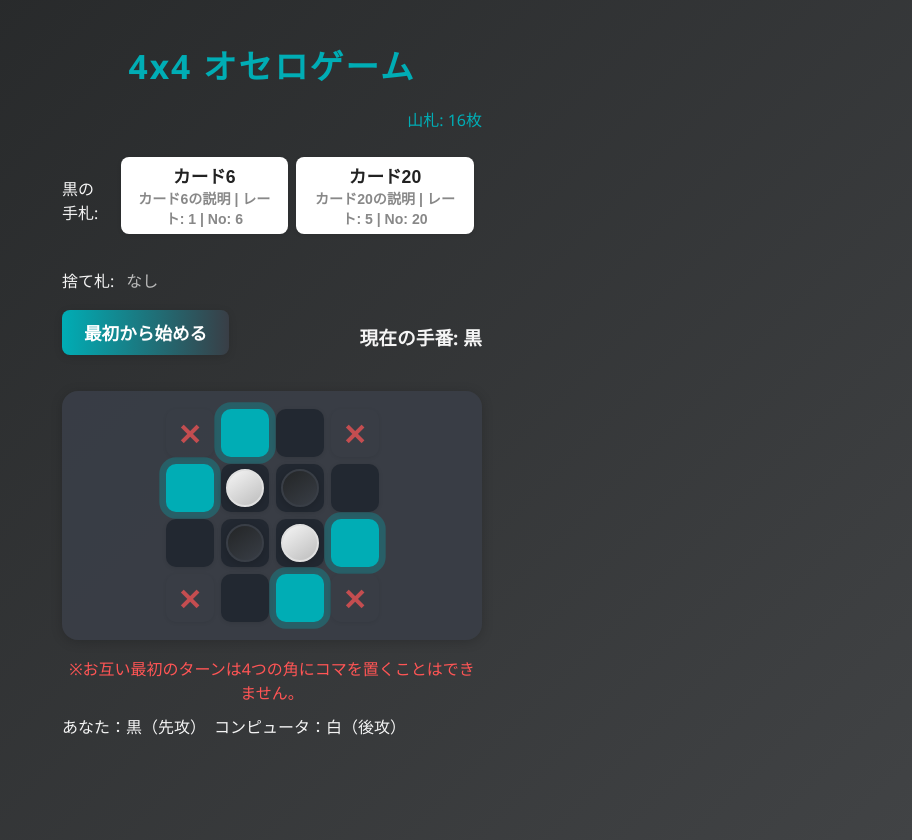
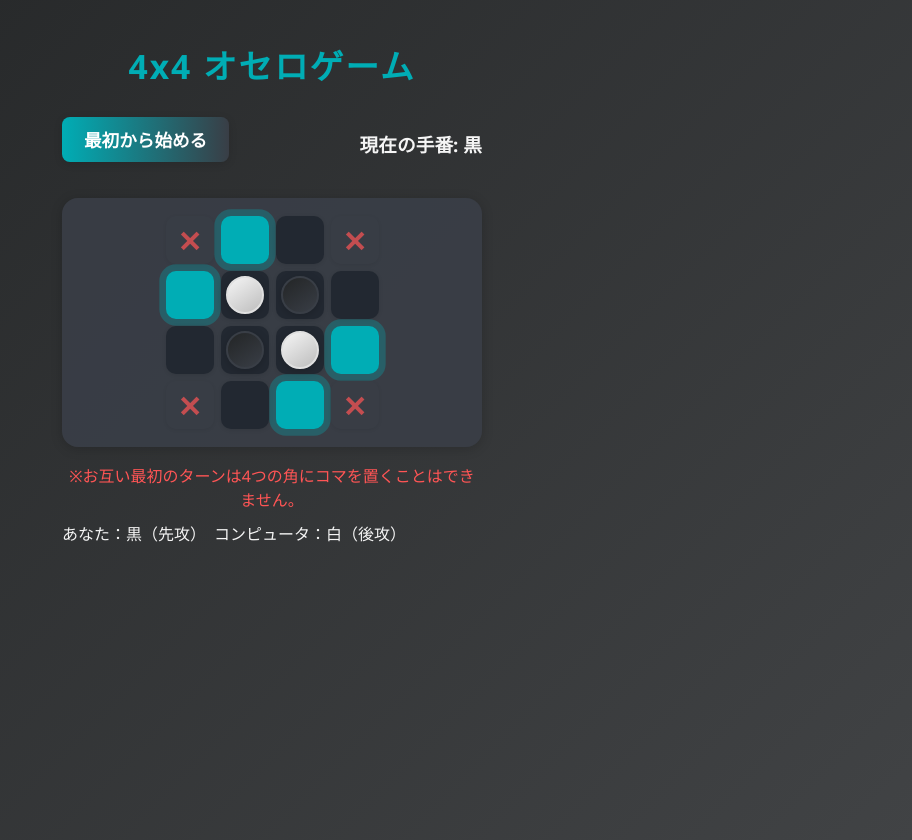
Before and after one commit to kewpie134134/reversi4x4, a React (Vite) app: page / in a window 1280 px wide. Both pictures are taken after a click on the button "ゲーム開始". Shown: the whole page, without its empty margins (368-1280 px from the left). Built offline with nearby package versions, Linux system fonts and the light colour scheme.

Commit message:
Revert "Merge pull request #9 from kewpie134134/dev"
This reverts commit e15a5de4dfb94e577d198811d4f74dcb87cb316b, reversing
changes made to a51e6349c8d30d7812a45e076fdb9d595be48409.

```diff
--- a/src/App.tsx
+++ b/src/App.tsx
@@ -11,16 +11,9 @@ import {
 } from "./utils/reversiLogic";
 import type { BoardType } from "./utils/reversiLogic";
 import Top from "./Top";
-import { CARD_MASTER } from "./cards";
-import type { Card } from "./cards";
 
 type Mode = "human" | "cpu";
 type CpuLevel = "easy" | "hard";
-
-// カード型を拡張
-type ExtendedCard = Card & {
-  id: string;
-};
 
 function App() {
   const [board, setBoard] = useState<BoardType>(getInitialBoard());
@@ -34,39 +27,6 @@ function App() {
   const [cpuColor, setCpuColor] = useState<"black" | "white">("white");
   const [cpuLevel, setCpuLevel] = useState<CpuLevel>("hard");
   const [showTop, setShowTop] = useState(true);
-  const [turnCount, setTurnCount] = useState(0); // 追加
-
-  // カード関連（山札は共通、手札・捨て札は個別）
-  const [deck, setDeck] = useState<ExtendedCard[]>([]);
-  const [handBlack, setHandBlack] = useState<ExtendedCard[]>([]);
-  const [handWhite, setHandWhite] = useState<ExtendedCard[]>([]);
-  const [trash, setTrash] = useState<ExtendedCard[]>([]); // 捨て札（共通）に変更
-  const [cardPlayed, setCardPlayed] = useState(false);
-  const [prevPlayer, setPrevPlayer] = useState<"black" | "white">("black");
-
-  // 「ドロー中」状態を追加
-  const [drawing, setDrawing] = useState(false);
-
-  // 山札初期化＆黒白それぞれ2枚ドロー
-  useEffect(() => {
-    if (!showTop) {
-      // ユニークなIDを持つカードを生成し、description/rate/noを持たせる
-      const initialDeck = CARD_MASTER.map((c) => ({
-        ...c,
-        id: `${c.no}-${Date.now()}-${Math.random()}`, // ユニークIDを付与
-      }));
-      for (let i = initialDeck.length - 1; i > 0; i--) {
-        const j = Math.floor(Math.random() * (i + 1));
-        [initialDeck[i], initialDeck[j]] = [initialDeck[j], initialDeck[i]];
-      }
-      // ここでsliceで配ることで重複を防ぐ
-      setHandBlack(initialDeck.slice(0, 2));
-      setHandWhite(initialDeck.slice(2, 4));
-      setDeck(initialDeck.slice(4));
-      setTrash([]);
-      setCardPlayed(false);
-    }
-  }, [showTop]);
 
   const validMoves = getValidMoves(board, currentPlayer);
   const opponent = currentPlayer === "black" ? "white" : "black";
@@ -101,128 +61,15 @@ function App() {
   // 現在の手番がCPUかどうか
   const isCpuTurn = mode === "cpu" && currentPlayer === cpuColor;
 
-  // ドロー処理を関数化
-  const drawCard = (player: "black" | "white") => {
-    if (deck.length === 0) return;
-    const card = deck[0];
-    setDeck((prev) => prev.slice(1));
-    if (player === "black") {
-      setHandBlack((prev) => [...prev, card]);
-    } else {
-      setHandWhite((prev) => [...prev, card]);
-    }
-  };
-
-  // 自分のターン開始時に1秒待ってから1枚ドロー（共通山札）
+  // コンピュータの自動手番
   useEffect(() => {
-    if (showTop || gameOver) return;
-    if (prevPlayer !== currentPlayer && !cardPlayed) {
-      setDrawing(true);
-      const timer = setTimeout(() => {
-        drawCard(currentPlayer);
-        setDrawing(false);
-      }, 1000);
-      setPrevPlayer(currentPlayer);
-      return () => clearTimeout(timer);
-    }
-    // eslint-disable-next-line
-  }, [currentPlayer, showTop, gameOver]);
-
-  // カードを出す（人間プレイヤー専用）
-  const handlePlayCard = (cardId: string) => {
-    if (cardPlayed || gameOver || drawing) return; // ドロー中は出せない
-    let card: ExtendedCard | undefined;
-    if (currentPlayer === "black") {
-      card = handBlack.find((c) => c.id === cardId);
-      setHandBlack((prev) => prev.filter((c) => c.id !== cardId));
-    } else {
-      card = handWhite.find((c) => c.id === cardId);
-      setHandWhite((prev) => prev.filter((c) => c.id !== cardId));
-    }
-    // 重複チェック不要（人間は1回しか出せない）
-    if (card) {
-      setTrash((prev) => [...prev, card]);
-    }
-    setCardPlayed(true);
-  };
-
-  // 共通の手番処理
-  const doMove = (row: number, col: number, player: "black" | "white") => {
-    if (!cardPlayed) return; // カードを出していないと置けない
-    const toFlip = getFlippable(board, row, col, player);
-    if (toFlip.length === 0) return;
-
-    const newBoard = board.map((r) => r.slice());
-    newBoard[row][col] = player;
-    toFlip.forEach(([r, c]) => {
-      newBoard[r][c] = player;
-    });
-    setBoard(newBoard);
-    setScore(countStones(newBoard));
-    setCurrentPlayer(player === "black" ? "white" : "black");
-    setCardPlayed(false); // 次のターンのためリセット
-    setTurnCount((prev) => prev + 1); // ← 追加
-  };
-
-  // クリック時
-  const handleCellClick = (row: number, col: number) => {
     if (gameOver) return;
-    if (isCpuTurn) return; // CPUの手番はクリック不可
-    doMove(row, col, currentPlayer);
-  };
-
-  // CPUがカードを出す処理（手札・捨て札を同時に更新）
-  const cpuPlayCard = (color: "black" | "white") => {
-    let card: ExtendedCard | undefined;
-    if (color === "white") {
-      setHandWhite((prev) => {
-        card = prev[0];
-        return prev.slice(1);
-      });
-    } else {
-      setHandBlack((prev) => {
-        card = prev[0];
-        return prev.slice(1);
-      });
-    }
-    // setStateの直後だとcardがundefinedになる場合があるので、setTimeoutで次のtickで追加
-    setTimeout(() => {
-      if (card) setTrash((prevTrash) => [...prevTrash, card!]);
-      setCardPlayed(true);
-    }, 0);
-  };
-
-  // CPUの自動手番（カードを出してからコマを置く）
-  useEffect(() => {
-    if (!isCpuTurn || gameOver || showTop) return;
-    if (drawing) return;
-    // 手札がなければドローしてからreturn（次のuseEffectで再度CPU手番が動く）
-    if (
-      (cpuColor === "white" && handWhite.length === 0) ||
-      (cpuColor === "black" && handBlack.length === 0)
-    ) {
-      if (deck.length > 0) drawCard(cpuColor);
-      return;
-    }
-
-    // 1ターンに1回だけカードを出す
-    if (!cardPlayed) {
-      cpuPlayCard(cpuColor);
-      return;
-    }
-
-    // カードを出した後、石を置く
-    setTimeout(() => {
+    if (isCpuTurn) {
       const moves = getValidMoves(board, cpuColor);
-      if (moves.length === 0) {
-        setCurrentPlayer(cpuColor === "black" ? "white" : "black");
-        setCardPlayed(false);
-        return;
-      }
-
+      if (moves.length > 0) {
         let row: number, col: number;
         if (cpuLevel === "easy") {
-        // ひっくり返せる数が最大の手
+          // easy: ひっくり返せる数が最大の手を選ぶ
           let max = -1;
           let bestMoves: [number, number][] = [];
           for (const [r, c] of moves) {
@@ -236,7 +83,7 @@ function App() {
           }
           [row, col] = bestMoves[Math.floor(Math.random() * bestMoves.length)];
         } else {
-        // hard: 角優先
+          // hard: 角が取れるなら角、なければひっくり返せる数が最大の手
           const corners: [number, number][] = [
             [0, 0],
             [0, board.length - 1],
@@ -247,8 +94,7 @@ function App() {
             corners.some(([cr, cc]) => cr === r && cc === c)
           );
           if (cornerMoves.length > 0) {
-          [row, col] =
-            cornerMoves[Math.floor(Math.random() * cornerMoves.length)];
+            [row, col] = cornerMoves[Math.floor(Math.random() * cornerMoves.length)];
           } else {
             let max = -1;
             let bestMoves: [number, number][] = [];
@@ -264,35 +110,44 @@ function App() {
             [row, col] = bestMoves[Math.floor(Math.random() * bestMoves.length)];
           }
         }
-      doMove(row, col, cpuColor);
-    }, 600); // カードを出してから少し待つ
+        setTimeout(() => doMove(row, col, cpuColor), 500);
+      } else {
+        // パス
+        setCurrentPlayer(cpuColor === "black" ? "white" : "black");
+      }
+    }
     // eslint-disable-next-line
-  }, [
-    isCpuTurn,
-    handBlack,
-    handWhite,
-    board,
-    gameOver,
-    showTop,
-    cpuLevel,
-    drawing,
-    cardPlayed, // 追加
-  ]);
+  }, [currentPlayer, board, gameOver, mode, cpuColor, cpuLevel]);
+
+  // 共通の手番処理
+  const doMove = (row: number, col: number, player: "black" | "white") => {
+    const toFlip = getFlippable(board, row, col, player);
+    if (toFlip.length === 0) return;
+
+    const newBoard = board.map((r) => r.slice());
+    newBoard[row][col] = player;
+    toFlip.forEach(([r, c]) => {
+      newBoard[r][c] = player;
+    });
+    setBoard(newBoard);
+    setScore(countStones(newBoard));
+    setCurrentPlayer(player === "black" ? "white" : "black");
+  };
+
+  // クリック時
+  const handleCellClick = (row: number, col: number) => {
+    if (gameOver) return;
+    if (isCpuTurn) return; // CPUの手番はクリック不可
+    doMove(row, col, currentPlayer);
+  };
 
   const handleReset = () => {
-    setShowTop(true);
+    setShowTop(true); // トップ画面に戻る
     setBoard(getInitialBoard());
     setCurrentPlayer("black");
     setScore(countStones(getInitialBoard()));
     setGameOver(false);
     setAnimate(false);
-    setDeck([]);
-    setHandBlack([]);
-    setHandWhite([]);
-    setTrash([]); // 共通捨て札をリセット
-    setCardPlayed(false);
-    setDrawing(false); // ← 追加：ドロー中状態もリセット
-    setTurnCount(0); // ← 追加：ターン数もリセット
   };
 
   useEffect(() => {
@@ -302,11 +157,6 @@ function App() {
     setScore(countStones(getInitialBoard()));
     setGameOver(false);
     setAnimate(false);
-    setDeck([]);
-    setHandBlack([]);
-    setHandWhite([]);
-    setTrash([]); // 共通捨て札をリセット
-    setCardPlayed(false);
   }, [mode, cpuColor]);
 
   // トップページ
@@ -337,70 +187,7 @@ function App() {
   return (
     <div className="app">
       <h1>4x4 オセロゲーム</h1>
-      <div style={{ marginBottom: 8, textAlign: "right", color: "#00adb5" }}>
-        山札: {deck.length}枚
-      </div>
-      <div style={{ margin: "16px 0", display: "flex", alignItems: "center" }}>
-        <span style={{ marginRight: 12 }}>
-          {currentPlayer === "black" ? "黒" : "白"}の手札:
-        </span>
-        {(currentPlayer === "black" ? handBlack : handWhite).map((card) => (
-          <button
-            key={card.id}
-            style={{
-              background: "#fff",
-              color: "#222",
-              borderRadius: 8,
-              padding: "6px 12px",
-              marginRight: 8,
-              boxShadow: "0 1px 4px rgba(0,0,0,0.10)",
-              fontWeight: "bold",
-              opacity: !cardPlayed && !drawing ? 1 : 0.7,
-              cursor: cardPlayed || drawing ? "not-allowed" : "pointer",
-            }}
-            disabled={cardPlayed || drawing}
-            onClick={() => handlePlayCard(card.id)}
-          >
-            {card.name}
-            <div style={{ fontSize: "0.8em", color: "#888" }}>
-              {card.description} | レート: {card.rate} | No: {card.no}
-            </div>
-          </button>
-        ))}
-        {drawing && (
-          <span style={{ color: "#00adb5", marginLeft: 8 }}>
-            カードをドロー中...
-          </span>
-        )}
-        {(currentPlayer === "black" ? handBlack : handWhite).length === 0 &&
-          !drawing && <span style={{ color: "#bbb" }}>なし</span>}
-      </div>
-      {/* 捨て札表示 */}
-      <div style={{ margin: "8px 0", display: "flex", alignItems: "center" }}>
-        <span style={{ marginRight: 12 }}>捨て札:</span>
-        {trash.map((card) => (
-          <span
-            key={card.id}
-            style={{
-              background: "#eee",
-              color: "#888",
-              borderRadius: 8,
-              padding: "4px 10px",
-              marginRight: 6,
-              fontSize: "0.95em",
-              border: "1px solid #ccc",
-            }}
-          >
-            {card.name}（No:{card.no} / Rate:{card.rate}）
-          </span>
-        ))}
-        {trash.length === 0 && <span style={{ color: "#bbb" }}>なし</span>}
-      </div>
-      <ScoreBoard
-        score={score}
-        currentPlayer={playerName}
-        onReset={handleReset}
-      />
+      <ScoreBoard score={score} currentPlayer={playerName} onReset={handleReset} />
       <div className={`board-wrapper${animate ? " gameover-animate" : ""}`}>
         <Board
           board={board}
@@ -409,11 +196,9 @@ function App() {
         />
       </div>
       {gameOver && <div className="result">{resultMsg}</div>}
-      {turnCount < 2 && ( // ← 2ターン未満のときだけ表示
       <p style={{ color: "#ff5555", textAlign: "center", marginBottom: 10 }}>
         ※お互い最初のターンは4つの角にコマを置くことはできません。
       </p>
-      )}
       <div style={{ marginTop: 10 }}>
         {mode === "cpu"
           ? cpuColor === "white"
--- a/src/cards.ts
+++ /dev/null
@@ -1,133 +0,0 @@
-// カード情報の配列（description, rate, no などを含む）
-
-export type Card = {
-  id: string;
-  name: string;
-  description: string;
-  rate: number;
-  no: number;
-};
-
-// 20枚分のカード情報（idは初期値としてnoを文字列化、ゲーム開始時にユニークIDを付与してください）
-export const CARD_MASTER: Omit<Card, "id">[] = [
-  {
-    name: "カード1",
-    description: "カード1の説明",
-    rate: 1,
-    no: 1,
-  },
-  {
-    name: "カード2",
-    description: "カード2の説明",
-    rate: 2,
-    no: 2,
-  },
-  {
-    name: "カード3",
-    description: "カード3の説明",
-    rate: 3,
-    no: 3,
-  },
-  {
-    name: "カード4",
-    description: "カード4の説明",
-    rate: 4,
-    no: 4,
-  },
-  {
-    name: "カード5",
-    description: "カード5の説明",
-    rate: 5,
-    no: 5,
-  },
-  {
-    name: "カード6",
-    description: "カード6の説明",
-    rate: 1,
-    no: 6,
-  },
-  {
-    name: "カード7",
-    description: "カード7の説明",
-    rate: 2,
-    no: 7,
-  },
-  {
-    name: "カード8",
-    description: "カード8の説明",
-    rate: 3,
-    no: 8,
-  },
-  {
-    name: "カード9",
-    description: "カード9の説明",
-    rate: 4,
-    no: 9,
-  },
-  {
-    name: "カード10",
-    description: "カード10の説明",
-    rate: 5,
-    no: 10,
-  },
-  {
-    name: "カード11",
-    description: "カード11の説明",
-    rate: 1,
-    no: 11,
-  },
-  {
-    name: "カード12",
-    description: "カード12の説明",
-    rate: 2,
-    no: 12,
-  },
-  {
-    name: "カード13",
-    description: "カード13の説明",
-    rate: 3,
-    no: 13,
-  },
-  {
-    name: "カード14",
-    description: "カード14の説明",
-    rate: 4,
-    no: 14,
-  },
-  {
-    name: "カード15",
-    description: "カード15の説明",
-    rate: 5,
-    no: 15,
-  },
-  {
-    name: "カード16",
-    description: "カード16の説明",
-    rate: 1,
-    no: 16,
-  },
-  {
-    name: "カード17",
-    description: "カード17の説明",
-    rate: 2,
-    no: 17,
-  },
-  {
-    name: "カード18",
-    description: "カード18の説明",
-    rate: 3,
-    no: 18,
-  },
-  {
-    name: "カード19",
-    description: "カード19の説明",
-    rate: 4,
-    no: 19,
-  },
-  {
-    name: "カード20",
-    description: "カード20の説明",
-    rate: 5,
-    no: 20,
-  },
-];
```
Also changed, not shown: src/components/Board.tsx (+6 -12 lines), src/components/ScoreBoard.tsx (+2 -11 lines), src/Top.tsx (line endings or trailing spaces). Lines whose indentation alone changed are shown as unchanged.
